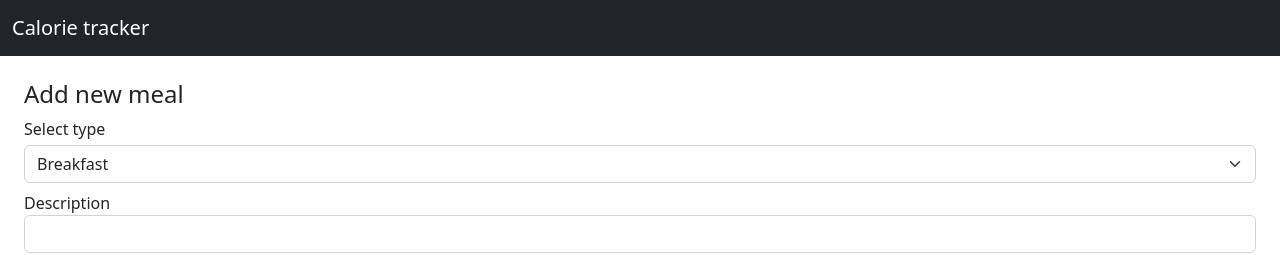
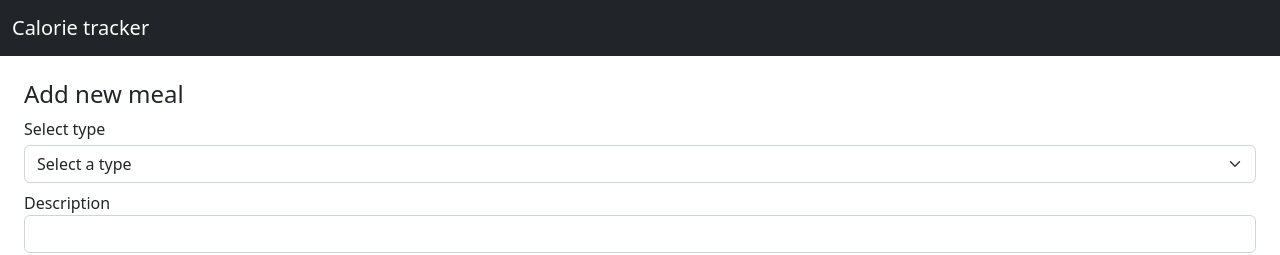
Before and after one commit to dmsagaidak/calorie-tracker, a React (Create React App) app: page /new-meal in a window 1280 px wide. Shown: the top 255 px of the page. Built offline with nearby package versions, Linux system fonts and the light colour scheme.

Commit message:
Fixed MealForm.tsx; updated EditMeal.tsx

```diff
--- a/src/components/MealForm/MealForm.tsx
+++ b/src/components/MealForm/MealForm.tsx
@@ -10,19 +10,21 @@ interface Props {
   isLoading?: boolean;
 }
 
-const initialState: MealMutation = {
-  type: '',
-  description: '',
-  calories: '',
-}
+
 
 const MealForm: React.FC<Props> = ({
     onSubmit,
-    existingMeal = initialState,
+    existingMeal,
     isEdit = false,
     isLoading = false
 }) => {
-  const [meal, setMeal] = useState<MealMutation>(existingMeal);
+  const initialState: MealMutation = existingMeal? existingMeal : {
+    type: '',
+    description: '',
+    calories: '',
+  }
+
+  const [meal, setMeal] = useState<MealMutation>(initialState);
 
   const onMealChange = (e: React.ChangeEvent<HTMLInputElement | HTMLSelectElement>) => {
     const {name, value} = e.target;
@@ -47,6 +49,7 @@ const MealForm: React.FC<Props> = ({
           name="type"
           className="form-select mt-1"
           onChange={onMealChange}
+          value={meal.type}
           required
         >
           <option disabled value=''>Select a type</option>
@@ -63,6 +66,7 @@ const MealForm: React.FC<Props> = ({
         id="description"
         name="description"
         className="form-control"
+        value={meal.description}
         onChange={onMealChange}
         required
         />
@@ -74,6 +78,7 @@ const MealForm: React.FC<Props> = ({
         id="calories"
         name="calories"
         className="form-control"
+        value={meal.calories}
         onChange={onMealChange}
         required
         />
--- a/src/containers/EditMeal/EditMeal.tsx
+++ b/src/containers/EditMeal/EditMeal.tsx
@@ -1,23 +1,27 @@
 import React, {useCallback, useEffect, useState} from 'react';
 import {useParams} from "react-router-dom";
-import {ApiMeal} from "../../types";
+import {ApiMeal, MealMutation} from "../../types";
 import axiosApi from "../../axiosApi";
 import MealForm from "../../components/MealForm/MealForm";
 import Spinner from "../../components/Spinner/Spinner";
 
 const EditMeal = () => {
   const {id} = useParams();
-  const [meal, setMeal] = useState<ApiMeal | null>(null);
+  const [meal, setMeal] = useState<MealMutation | null>(null);
   const [updating, setUpdating] = useState(false);
   const [loading, setLoading] = useState(false);
 
   const fetchOneMeal = useCallback(async () => {
     try{
-      setLoading(true)
+      setLoading(true);
       const mealResponse = await axiosApi.get<ApiMeal>('/meals/' + id + '.json');
-      setMeal(mealResponse.data);
+      const existingMeal = mealResponse.data && {
+        ...mealResponse.data,
+        calories: mealResponse.data.calories.toString(),
+      }
+      setMeal(existingMeal);
     }finally {
-      setLoading(false)
+      setLoading(false);
     }
 
   },[id]);
@@ -39,18 +43,15 @@ const EditMeal = () => {
     }
   }
 
-  const existingMeal = meal && {
-    ...meal,
-    calories: meal.calories.toString(),
-  }
+
 
   return (
     <div>
       {loading ? <Spinner/> :
-        existingMeal && (
+        meal && (
         <MealForm
         onSubmit={updateMeal}
-        existingMeal={existingMeal}
+        existingMeal={meal}
         isEdit
         isLoading={updating}
         />
```
